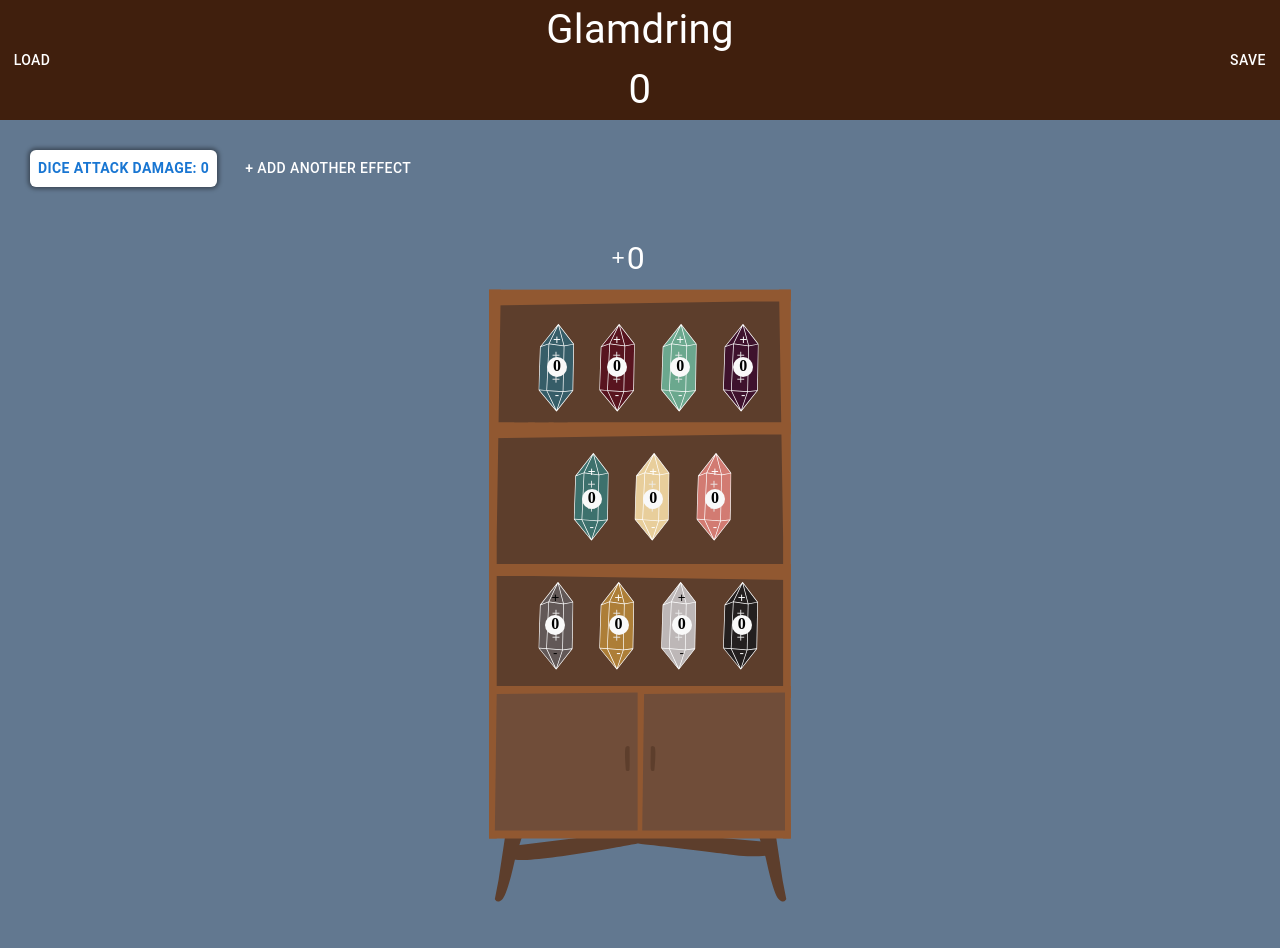
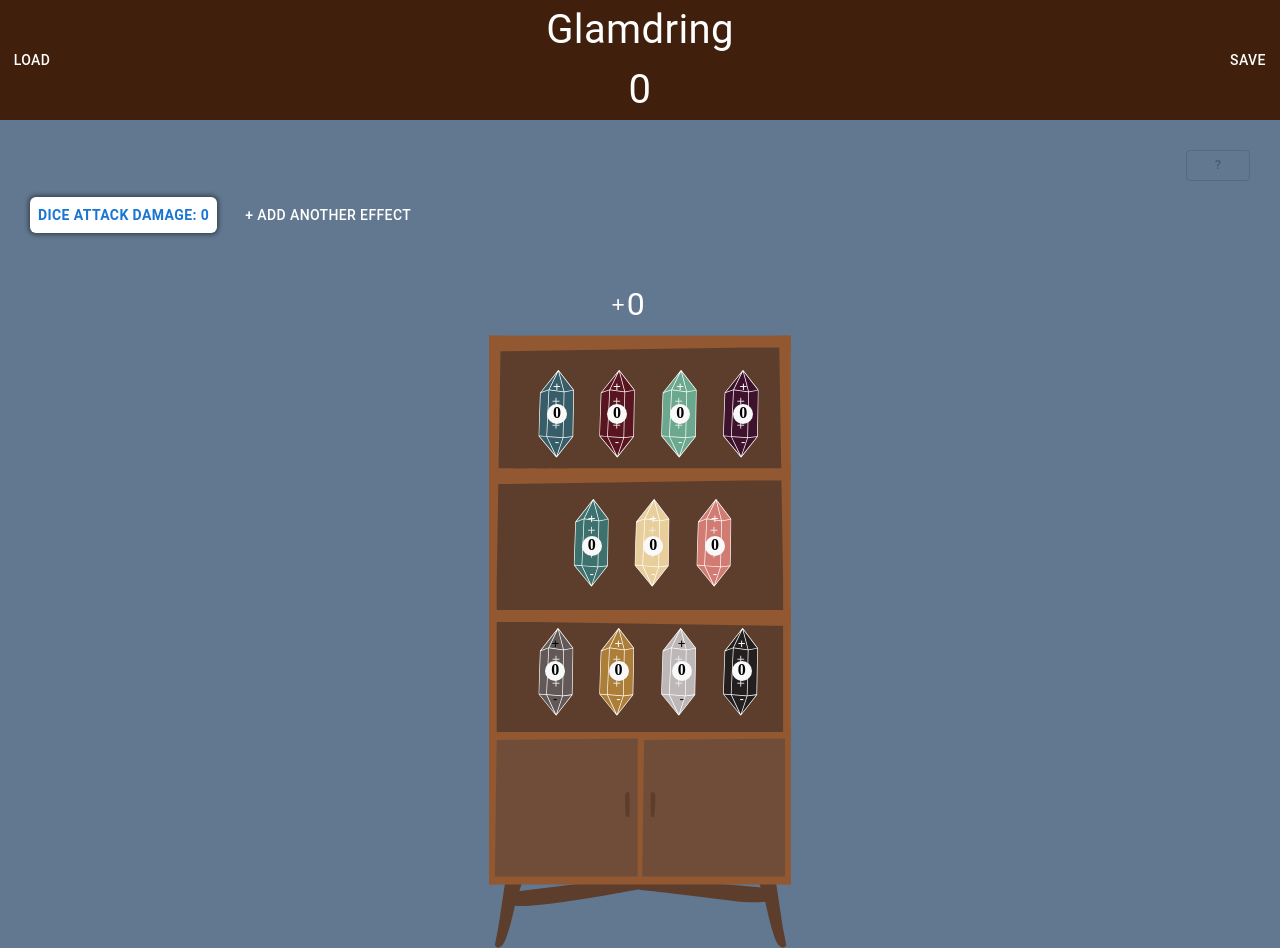
Before and after one commit to The-INTJ/item-dc-calculator, a React (Vite) app: page / in a window 1280 px wide. Before the commit the page ends 902 px from the top, so only its background shows below. Built offline with nearby package versions, Linux system fonts and the light colour scheme.

Commit message:
Add context-aware effect guidance tooltip

```diff
--- a/src/App.scss
+++ b/src/App.scss
@@ -148,6 +148,11 @@
   flex-direction: column;
 }
 
+.effect-info-button {
+  align-self: flex-end;
+  margin-bottom: 1rem;
+}
+
 .editable-title {
   margin-bottom: 1rem;
   cursor: pointer;
--- a/src/App.tsx
+++ b/src/App.tsx
@@ -3,16 +3,15 @@
 import { useState } from 'react';
 import './App.scss';
 
-import { defaultEffectState, Effect, initialShardState } from './values';
+import { defaultEffectState, type Effect, initialShardState } from './values';
 
 // Our custom modules
-import { calculateFinalDC, calculateEffectDC, calculateEffectSum, calculateEffectCountDC } from './dcCalculations';
+import { calculateFinalDC } from './dcCalculations';
 import EffectSection from './EffectSection';
 import ShardSection from './ShardSection';
-import PlayerChance from './PlayerChance';
 import TitleBar from './Header/TitleBar';
 import { db } from './server';
-import { Typography } from '@mui/material';
+import { EffectInfoProvider } from './context/EffectInfoContext';
 
 /**
  * Main Application
@@ -25,7 +24,6 @@
   ]);
   const [shards, setShards] = useState(initialShardState);
 
-  const baseDC = calculateEffectSum(effects);
   const finalDC = calculateFinalDC(effects);
 
   function handleShardCountChange(shardIndex: number, newCountString: number) {
@@ -42,13 +40,13 @@
     try {
       const response = await db.saveItem(itemName, effects);
       return response;
-    } catch (error) {
+    } catch {
       return { status: 500 };
     }
   }
 
   // Load a specific item from localStorage
-  const handleItemLoad = async (item: { name: string; effectsArray: any[] }) => {
+  const handleItemLoad = async (item: { name: string; effectsArray: Effect[] }) => {
     try {
       const response = await db.loadItem(item.name);
       if (response.status !== 200) {
@@ -56,12 +54,13 @@
       }
       setEffects(response.item.effectsArray);
       setItemName(response.item.name);
-    } catch (error) {
+    } catch {
+      // Failed loads leave the existing item untouched.
     }
   };
 
   return (
-    <>
+    <EffectInfoProvider>
       <TitleBar
         finalDC={finalDC}
         handleSave={handleSave}
@@ -88,7 +87,7 @@
           finalDC={finalDC}
         />
       </div>
-    </>
+    </EffectInfoProvider>
   );
 }
 
--- a/src/EffectItem.scss
+++ b/src/EffectItem.scss
@@ -44,4 +44,5 @@
         flex-direction: row;
         align-items: center;
     }
+
 }
--- a/src/EffectItem.tsx
+++ b/src/EffectItem.tsx
@@ -1,4 +1,4 @@
-import { useState } from 'react';
+import { useEffect, useState } from 'react';
 
 import './EffectItem.scss';
 import './Effects/Effects.scss';
@@ -15,6 +15,7 @@
 import values, { Effect, EffectType } from './values';
 import { calculateEffectDC } from './dcCalculations';
 import { InputLabel, MenuItem, Select, Button, SelectChangeEvent } from '@mui/material';
+import { useEffectInfoContext } from './context/EffectInfoContext';
 
 /**
  * Renders the correct UI for the chosen effectType.
@@ -24,14 +25,42 @@
  *   onEffectChange: function(index, fieldName, newValue)
  *   index: the index of this effect
  */
+/* eslint-disable no-unused-vars */
+type EffectChangeHandler = <K extends keyof Effect>(
+  index: number,
+  fieldName: K,
+  newValue: Effect[K]
+) => void;
+/* eslint-enable no-unused-vars */
+
 type EffectItemProps = {
   effect: Effect;
-  onEffectChange: (index: number, fieldName: keyof Effect, newValue: any) => void;
+  onEffectChange: EffectChangeHandler;
   index: number;
 };
 
 function EffectItem({ effect, onEffectChange, index }: EffectItemProps) {
   const [isOpen, setIsOpen] = useState(false);
+  const { activeEffect, setActiveEffect } = useEffectInfoContext();
+
+  useEffect(() => {
+    if (isOpen) {
+      if (
+        activeEffect?.index !== index ||
+        activeEffect.effectType !== effect.effectType
+      ) {
+        setActiveEffect({ index, effectType: effect.effectType });
+      }
+    } else if (activeEffect?.index === index) {
+      setActiveEffect(null);
+    }
+  }, [activeEffect, effect.effectType, index, isOpen, setActiveEffect]);
+
+  useEffect(() => () => {
+    setActiveEffect((current) =>
+      current?.index === index ? null : current
+    );
+  }, [index, setActiveEffect]);
 
   // When user changes effectType in the dropdown
   function handleEffectTypeChange(e: SelectChangeEvent<EffectType>) {
@@ -39,7 +68,7 @@
   }
 
   // Helper to pass changes to the parent
-  function handleFieldChange(fieldName: keyof Effect, newValue: any) {
+  function handleFieldChange<K extends keyof Effect>(fieldName: K, newValue: Effect[K]) {
     onEffectChange(index, fieldName, newValue);
   }
 
@@ -127,9 +156,7 @@
   }
 
   return (
-    <div
-      className={effectClassName}
-    >
+    <div className={effectClassName}>
       {isOpen ? (
         <>
           <div
@@ -137,7 +164,7 @@
             onClick={(e) => e.stopPropagation()}
           >
             <InputLabel>Effect Type:</InputLabel>
-            <Select value={effect.effectType} onChange={handleEffectTypeChange} size='small'>
+            <Select value={effect.effectType} onChange={handleEffectTypeChange} size="small">
               {Object.keys(values.effectBaseValues).map((effectKey) => (
                 <MenuItem key={effectKey} value={effectKey}>
                   {effectKey}
@@ -173,9 +200,10 @@
           </div>
         </>
       ) : (
-        <Button
-          onClick={() => setIsOpen((prev) => !prev)}>
-            <strong>{effect.effectType}: {calculateEffectDC(effect)}</strong>
+        <Button onClick={() => setIsOpen((prev) => !prev)}>
+          <strong>
+            {effect.effectType}: {calculateEffectDC(effect)}
+          </strong>
         </Button>
       )}
     </div>
--- a/src/EffectSection.tsx
+++ b/src/EffectSection.tsx
@@ -1,10 +1,10 @@
 // EffectSection.js
 
-import { useState } from 'react';
 import EffectItem from './EffectItem';
 import values, { defaultEffectState, Effect, EffectType } from './values';
-import { Button, TextField, Typography } from '@mui/material';
-import { calculateFinalDC } from './dcCalculations';
+import { Button } from '@mui/material';
+import EffectInfo from './Effects/EffectInfo';
+import { useEffectInfoContext } from './context/EffectInfoContext';
 
 /**
  * Container for an array of effects.
@@ -13,14 +13,17 @@
  *   effects: Array of effect objects
  *   setEffects: function(newEffectsArray) => void
  */
+/* eslint-disable no-unused-vars */
 type EffectSectionProps = {
   effects: Effect[];
   setEffects: (effects: Effect[]) => void;
   itemName: string;
   setItemName: (name: string) => void;
 }
+/* eslint-enable no-unused-vars */
 
 function EffectSection({ effects, setEffects }: EffectSectionProps) {
+  const { activeEffect } = useEffectInfoContext();
 
   function handleEffectChange<T extends keyof Effect>(
     effectIndex: number,
@@ -60,6 +63,9 @@
 
   return (
     <div className="whole-item">
+      <div className="effect-info-button">
+        <EffectInfo effectType={activeEffect?.effectType ?? null} />
+      </div>
       <div className="effects-container">
         {effects.map((currentEffect, index) => (
           <EffectItem
--- /dev/null
+++ b/src/Effects/EffectInfo.tsx
@@ -0,0 +1,55 @@
+import { Button, Tooltip } from '@mui/material';
+import type { EffectType } from '../values';
+import type { ActiveEffect } from '../context/EffectInfoContext';
+
+// Descriptions for each effect type. These provide quick guidance on how
+// to use the calculators fields for the selected ability.
+const effectDescriptions: Record<EffectType, string> = {
+  'delete': 'Remove this effect from the list.',
+  'Sword +1': '+1 weapons alter bounded accuracy. These are expected for levels 1-7.',
+  'Armor +1': '+1 armor alters bounded accuracy. These items suit levels 1-7.',
+  'Sword +2': '+2 weapons are typical for levels 8-14 and have a high DC.',
+  'Armor +2': '+2 armor is typical for levels 8-14 and significantly raises AC.',
+  'Sword +3': '+3 weapons are reserved for tier 3 play (level 14+) and carry a massive DC.',
+  'Armor +3': '+3 armor is reserved for tier 3 play (level 14+) and carries a massive DC.',
+  'Dice attack damage': 'Add damage dice to attacks or spells. Choose die type and amount. Adding to unarmed strikes increases the DC.\nFor attack roll dice: add +2 AC for a d4 or +3 AC for larger dice. Each extra die consumes an attunement slot (maximum two).',
+  'Move speed': 'Grants additional movement speed. Movement dramatically shifts combat and cannot be handled through Utility effects.',
+  'Fly speed': 'Grants flying speed. Even more impactful than movement; follows the same restrictions and cannot be a utility effect.',
+  'Resistance': 'Grant resistance to a damage type. These effects cannot be added as Utility and are often class restricted.',
+  'Immunity': 'Grant immunity to a damage type. Typically a tier 3 benefit and not available through Utility.',
+  'Cantrip': 'Allows casting a cantrip. Consider if non-casters can use it, whether it scales with level, and if it lies outside the normal class list.',
+  'Spell slot': 'Provides use of a spell via slots. Spells using slots do not need the "Always" frequency modifier.',
+  'Learn spell': 'Teaches a spell permanently. Outside-class spells or level-scaling increase the DC.',
+  'Slight utility': 'Utility scoring: rate When, Where, and What from 0-8 and subtract Cost (0-6). Totals: 0-4 Slight, 5-9 Low, 10-13 Medium, 14-24 High.\nWhen: Always 8, Short rest 6, Long rest 4, Once daily 2, Single use 0-1.\nWhere: Combat 5, Social 2, Explore 1.\nWhat: Save bonus 6, Flat ability mods 6.',
+  'Low utility': 'Utility scoring: rate When, Where, and What from 0-8 and subtract Cost (0-6). Totals: 0-4 Slight, 5-9 Low, 10-13 Medium, 14-24 High.\nWhen: Always 8, Short rest 6, Long rest 4, Once daily 2, Single use 0-1.\nWhere: Combat 5, Social 2, Explore 1.\nWhat: Save bonus 6, Flat ability mods 6.',
+  'Medium utility': 'Utility scoring: rate When, Where, and What from 0-8 and subtract Cost (0-6). Totals: 0-4 Slight, 5-9 Low, 10-13 Medium, 14-24 High.\nWhen: Always 8, Short rest 6, Long rest 4, Once daily 2, Single use 0-1.\nWhere: Combat 5, Social 2, Explore 1.\nWhat: Save bonus 6, Flat ability mods 6.',
+  'High utility': 'Utility scoring: rate When, Where, and What from 0-8 and subtract Cost (0-6). Totals: 0-4 Slight, 5-9 Low, 10-13 Medium, 14-24 High.\nWhen: Always 8, Short rest 6, Long rest 4, Once daily 2, Single use 0-1.\nWhere: Combat 5, Social 2, Explore 1.\nWhat: Save bonus 6, Flat ability mods 6.',
+};
+
+type EffectInfoProps = {
+  effectType: ActiveEffect['effectType'] | null;
+};
+
+export default function EffectInfo({ effectType }: EffectInfoProps) {
+  const info = effectType
+    ? effectDescriptions[effectType] ?? 'No description available.'
+    : 'Select an effect to view setup guidance.';
+
+  return (
+    <Tooltip
+      title={<div style={{ maxWidth: 300, whiteSpace: 'normal' }}>{info}</div>}
+      arrow
+    >
+      <span>
+        <Button
+          size="small"
+          variant="outlined"
+          disabled={!effectType}
+          aria-label="Show guidance for the selected effect"
+        >
+          ?
+        </Button>
+      </span>
+    </Tooltip>
+  );
+}
--- /dev/null
+++ b/src/context/EffectInfoContext.tsx
@@ -0,0 +1,45 @@
+import { createContext, useContext, useMemo, useState } from 'react';
+import type { Dispatch, ReactNode, SetStateAction } from 'react';
+import type { EffectType } from '../values';
+
+type ActiveEffect = {
+  index: number;
+  effectType: EffectType;
+};
+
+type EffectInfoContextValue = {
+  activeEffect: ActiveEffect | null;
+  setActiveEffect: Dispatch<SetStateAction<ActiveEffect | null>>;
+};
+
+const EffectInfoContext = createContext<EffectInfoContextValue | undefined>(undefined);
+
+export function EffectInfoProvider({ children }: { children: ReactNode }) {
+  const [activeEffect, setActiveEffect] = useState<ActiveEffect | null>(null);
+
+  const value = useMemo(
+    () => ({
+      activeEffect,
+      setActiveEffect,
+    }),
+    [activeEffect]
+  );
+
+  return (
+    <EffectInfoContext.Provider value={value}>
+      {children}
+    </EffectInfoContext.Provider>
+  );
+}
+
+export function useEffectInfoContext() {
+  const context = useContext(EffectInfoContext);
+
+  if (!context) {
+    throw new Error('useEffectInfoContext must be used within an EffectInfoProvider');
+  }
+
+  return context;
+}
+
+export type { ActiveEffect };
```
